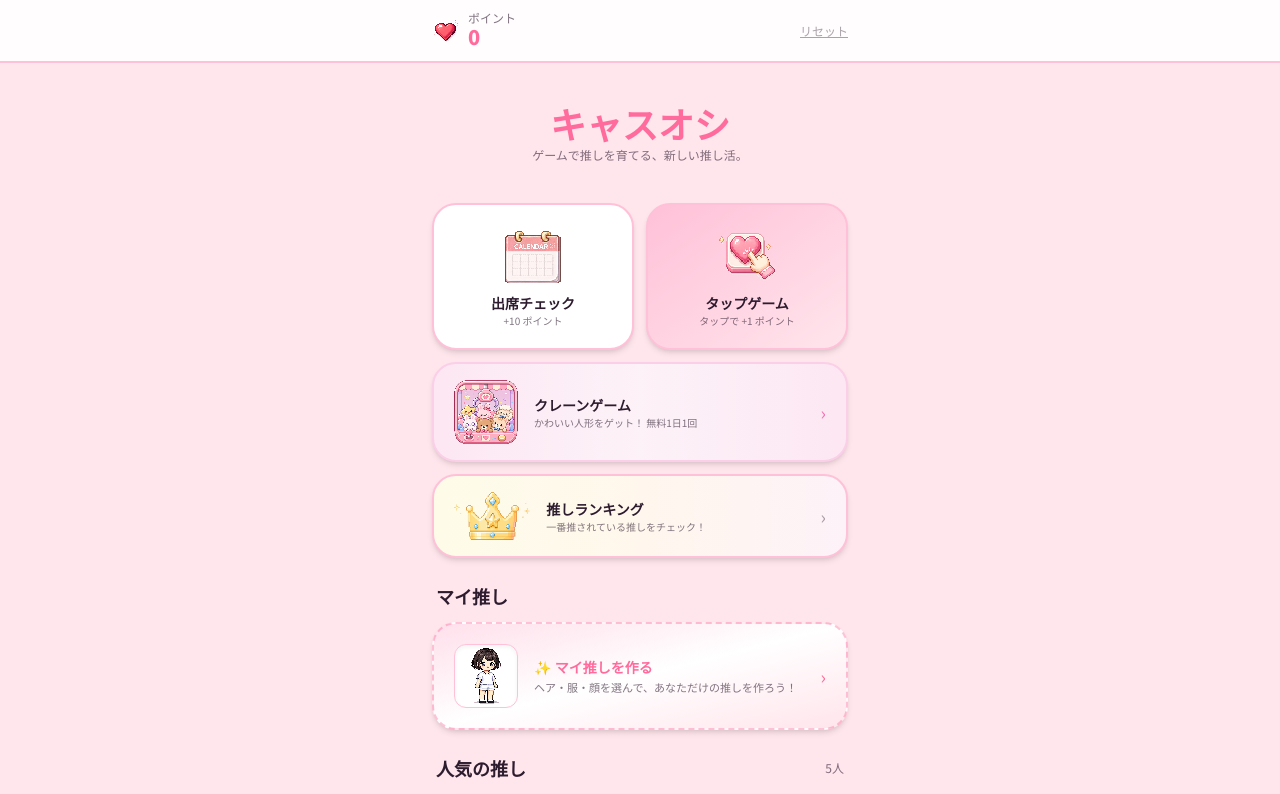
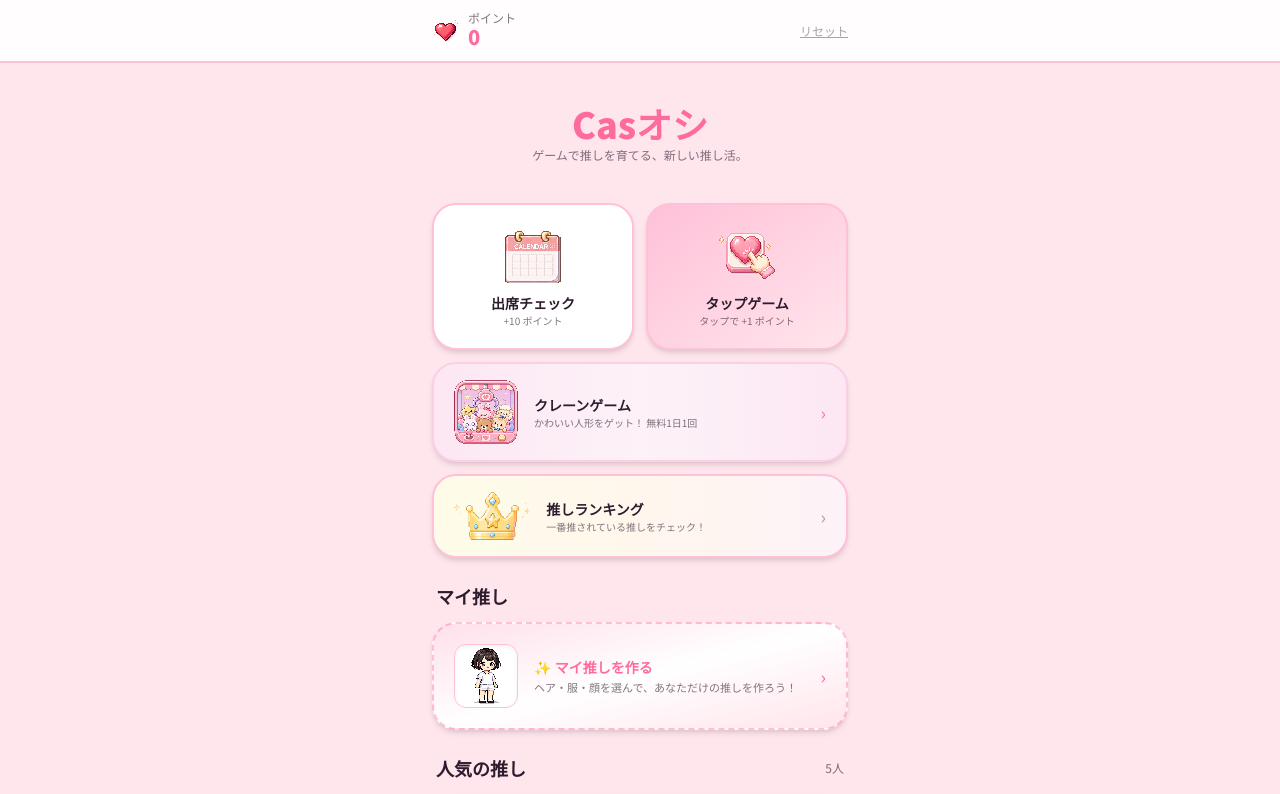
Before and after one commit to GIMGAHEE/casoshi-new, a React (Vite) app: page / in a window 1280 px wide. Shown: the top 794 px of the page. Built offline with nearby package versions, Linux system fonts and the light colour scheme.

Commit message:
Home hero: キャスオシ → Casオシ (roman 'Cas' + katakana オシ)

```diff
--- a/src/screens/Home.jsx
+++ b/src/screens/Home.jsx
@@ -25,7 +25,7 @@ export default function Home({
       {/* 히어로 */}
       <section className="text-center py-4">
         <div className="text-4xl font-black text-oshi-main mb-1">
-          キャスオシ
+          Casオシ
         </div>
         <div className="text-xs text-oshi-dark/60">
           ゲームで推しを育てる、新しい推し活。
```
